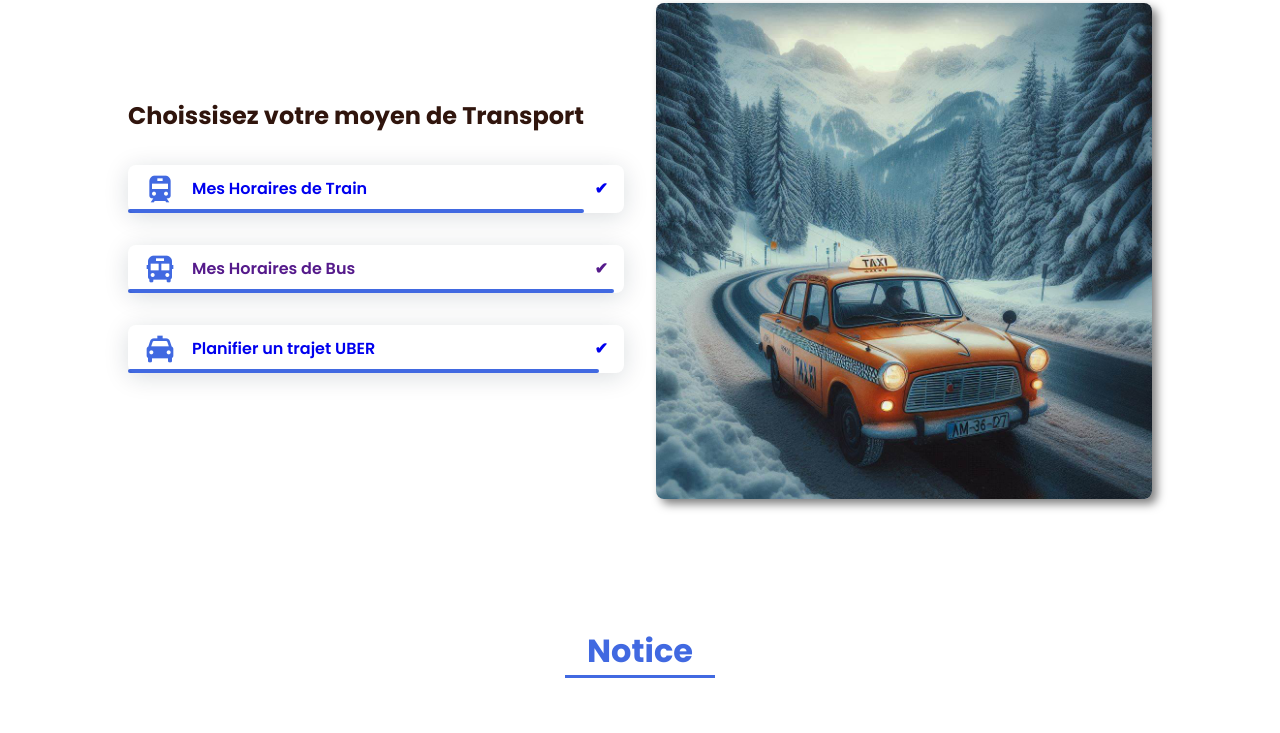
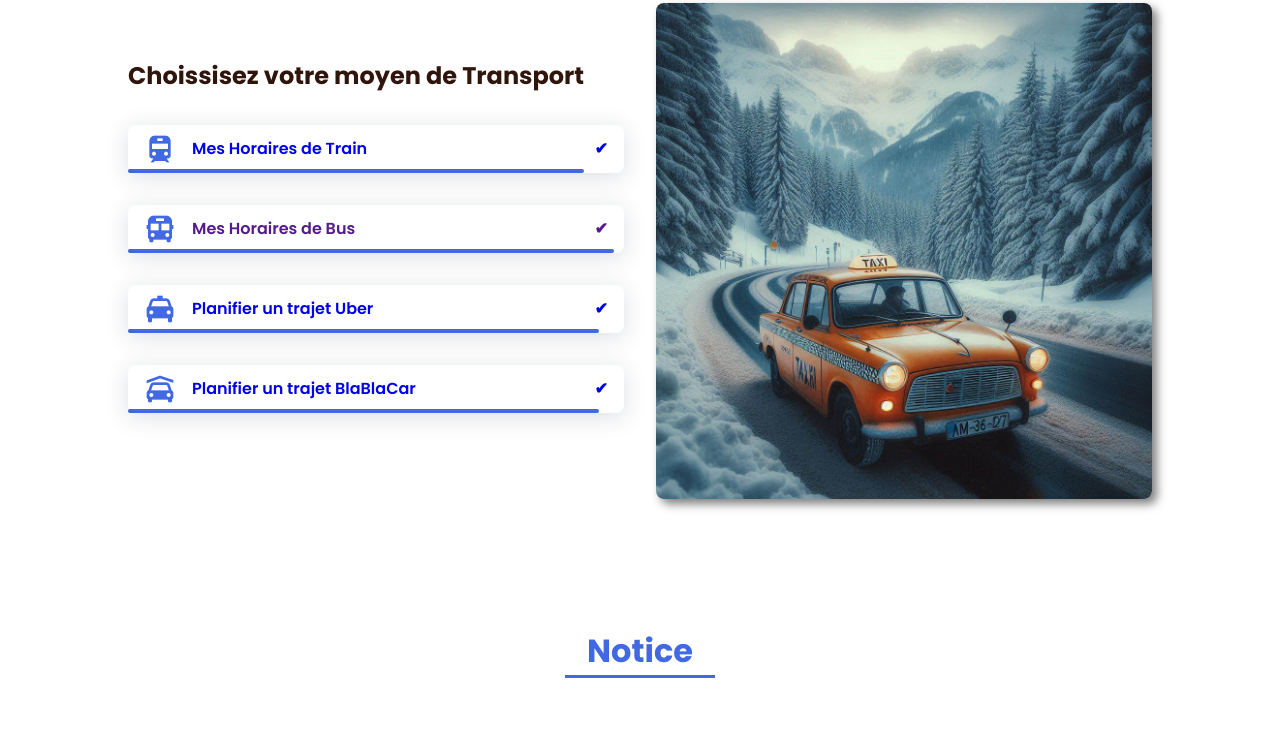
Before and after one commit to Corentin-Bocquet/QRCODE, a plain HTML site: page index.html in a window 1280 px wide. Shown: the part 3260-3993 px from the top of the page. Drawn offline with nearby package versions, Linux system fonts and the light colour scheme.

Commit message:
Mise à jour du site

```diff
--- a/index.html
+++ b/index.html
@@ -231,7 +231,7 @@
                         <div class="skills__data" id="title3">
                             <div class="skills__names">
                                 <i class='bx bxs-taxi skills__icon' id="icon3"></i>
-                                <span class="skills__name" id="subtitle3">Planifier un trajet UBER</span>
+                                <span class="skills__name" id="subtitle3">Planifier un trajet Uber</span>
                             </div>
                             <div class="skills__bar skills__js" id="bar3">
 
@@ -241,6 +241,22 @@
                             </div>
                         </div>
                         </a>
+
+                        <a href="" id="bbcLink">
+                            <div class="skills__data" id="title4">
+                                <div class="skills__names">
+                                    <i class='bx bxs-car-garage skills__icon' id="icon4"></i>
+                                    <span class="skills__name" id="subtitle4">Planifier un trajet BlaBlaCar</span>
+                                </div>
+                                <div class="skills__bar skills__js" id="bar4">
+
+                                </div>
+                                <div>
+                                    <span class="skills__percentage"> ✔ </span>
+                                </div>
+                            </div>
+                            </a>
+
 
 
                     </div>
@@ -364,6 +380,14 @@
         const uberLink = document.getElementById("uberLink");
         uberLink.href = `https://m.uber.com/ul/?action=setPickup&pickup[formatted_address]=${encodeURIComponent(uberPickupAddress)}`;
 
+        // BlaBlaCar
+
+        const blablacarDepartureCity = "Paris";
+        const blablacarArrivalCity = "Lyon";
+        const blablacarLink = document.getElementById("bbcLink");
+        blablacarLink.href = `https://www.blablacar.fr/ride-sharing/${encodeURIComponent(blablacarDepartureCity)}-${encodeURIComponent(blablacarArrivalCity)}`;
+
+
         document.addEventListener('DOMContentLoaded', function() {
     // SNCF
     const sncfDepartureStation = "Paris Gare de Lyon";
@@ -448,7 +472,7 @@
                 const icon = document.getElementById('icon4');
 
                 span.addEventListener('mouseover', function(){
-                    sub.textContent = 'CAGR/PER/ROE/ROIC/Margin/Liquidity/Yield';
+                    sub.textContent = 'Réservez dès Maintenant';
                     bar.style.backgroundColor = "#01B708";
                     icon.style.color = "#01B708";
                 });
```
